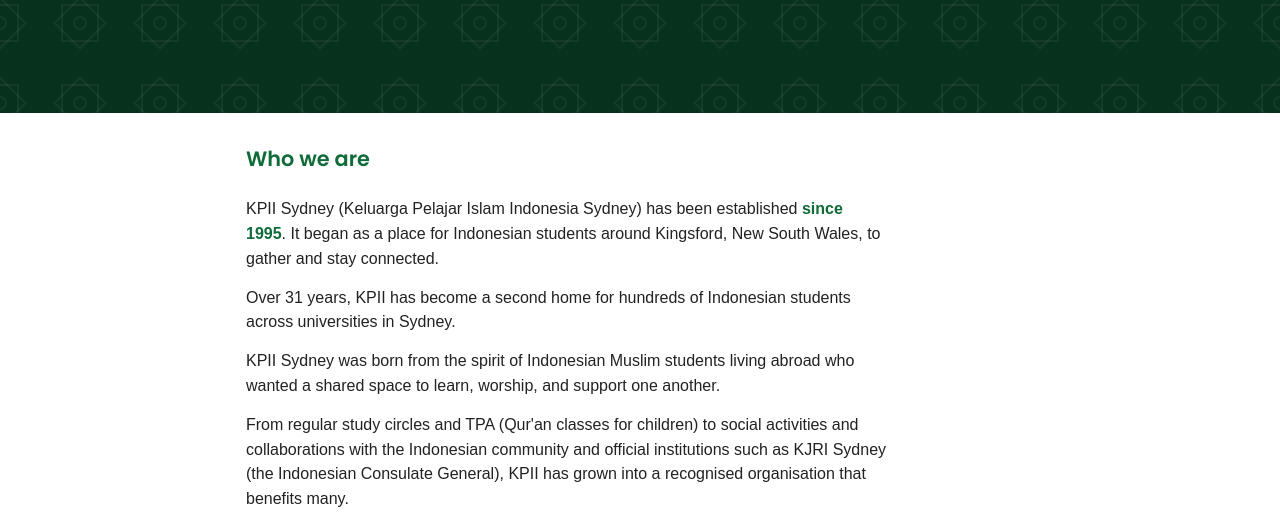
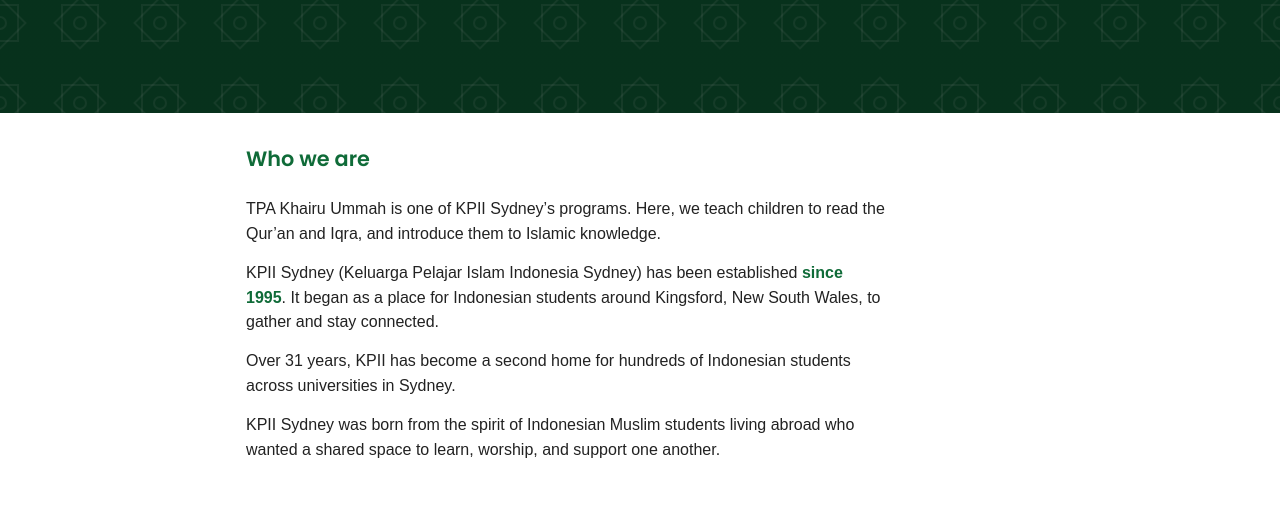
Before and after one commit to sydneykpii/tpa.kpii-sydney.org, a plain HTML site: page index.html in a window 1280 px wide. Shown: the part 283-800 px from the top of the page. Drawn offline with Linux system fonts and the light colour scheme.

Commit message:
Update index.html

```diff
--- a/index.html
+++ b/index.html
@@ -101,11 +101,11 @@ footer a{color:var(--green-text)}
 <main>
   <section class="about wrap" id="about">
     <h2>Who we are</h2>
+    <p>TPA Khairu Ummah is one of KPII Sydney’s programs. Here, we teach children to read the Qur’an and Iqra, and introduce them to Islamic knowledge.</p>
     <p>KPII Sydney (Keluarga Pelajar Islam Indonesia Sydney) has been established <strong>since 1995</strong>. It began as a place for Indonesian students around Kingsford, New South Wales, to gather and stay connected.</p>
     <p>Over 31 years, KPII has become a second home for hundreds of Indonesian students across universities in Sydney.</p>
     <p>KPII Sydney was born from the spirit of Indonesian Muslim students living abroad who wanted a shared space to learn, worship, and support one another.</p>
-    <p>From regular study circles and TPA (Qur'an classes for children) to social activities and collaborations with the Indonesian community and official institutions such as KJRI Sydney (the Indonesian Consulate General), KPII has grown into a recognised organisation that benefits many.</p>
-  </section>
+   </section>
 
   <section id="material">
     <div class="wrap"><h2 class="material-title">Interactive Teaching Material</h2></div>
```
